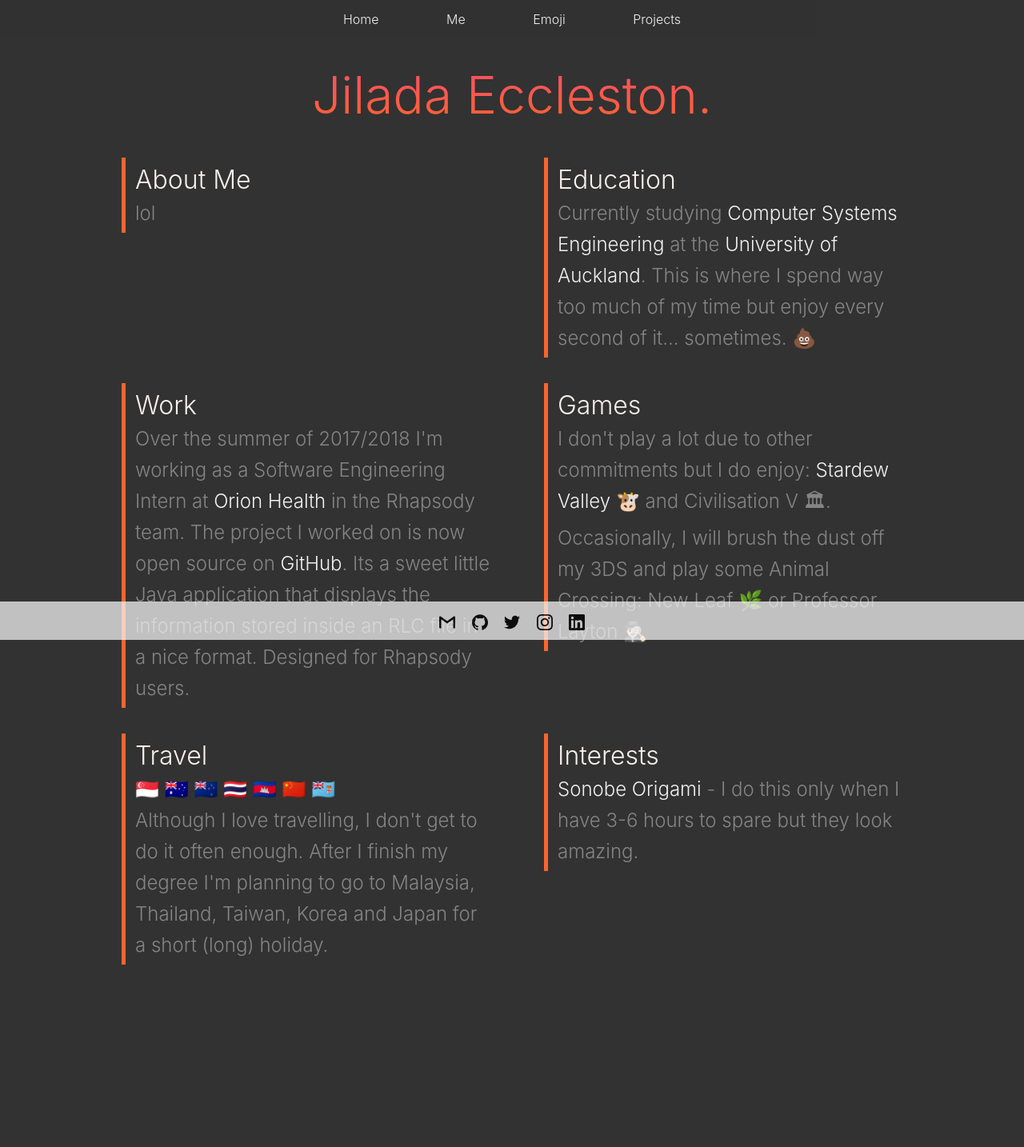
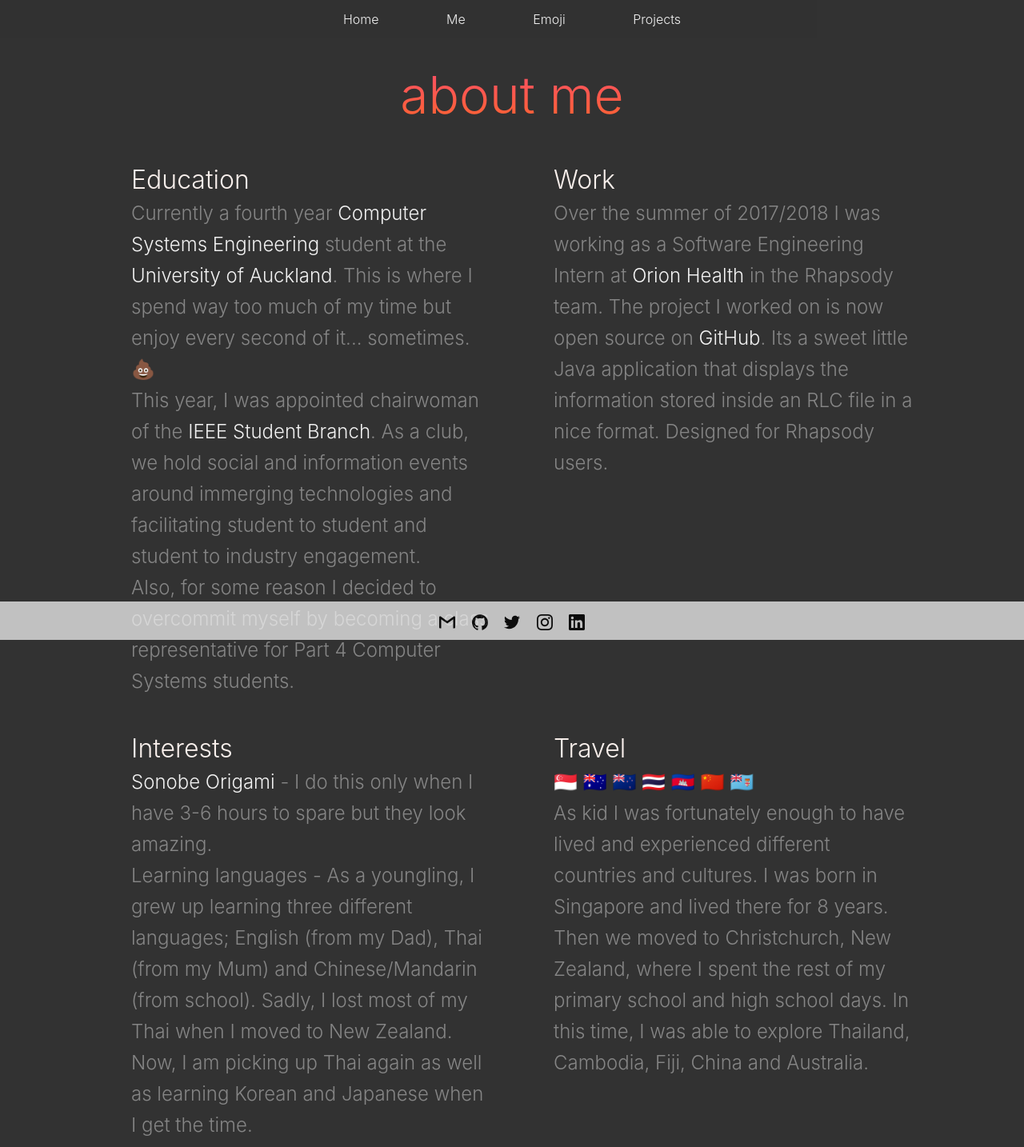
Before and after one commit to jilaada/jilaada.github.io, a plain HTML site: page me.html in a window 1280 px wide. Shown: the top 1434 px of the page at 80% size. Before the commit the page ends 1246 px from the top, so only its background shows below. Drawn offline with Linux system fonts and the light colour scheme.

```diff
--- a/me.html
+++ b/me.html
@@ -25,23 +25,21 @@
           <div class="about-me">
             <div class="title">
               <h1>
-                Jilada Eccleston.
+                about me
               </h1>
             </div>
             <div class="wrapper">
-              <div class="box a">
-                <p class="left-text">
-                  About Me </br>
-                  <span class="small-text">
-                    lol
-                  </span>
-                </p>
-              </div>
               <div class="box b">
                 <p class="left-text">
                   Education </br>
                   <span class="small-text">
-                    Currently studying <a href="http://www.ece.auckland.ac.nz/en/for/future-undergraduates/fu-study-options/be-hons-computer-systems-engineering.html">Computer Systems Engineering</a> at the <a href="https://www.auckland.ac.nz/en.html">University of Auckland</a>. This is where I spend way too much of my time but enjoy every second of it... sometimes. 💩 </br>
+                    Currently a fourth year <a href="http://www.ece.auckland.ac.nz/en/for/future-undergraduates/fu-study-options/be-hons-computer-systems-engineering.html">Computer Systems Engineering</a> student at the <a href="https://www.auckland.ac.nz/en.html">University of Auckland</a>. This is where I spend way too much of my time but enjoy every second of it... sometimes. 💩 </br>
+                  </span>
+                  <span class="small-text">
+                    This year, I was appointed chairwoman of the <a href="http://www.ieeesb.auckland.ac.nz/">IEEE Student Branch</a>. As a club, we hold social and information events around immerging technologies and facilitating student to student and student to industry engagement.</br>
+                  </span>
+                  <span class="small-text">
+                    Also, for some reason I decided to overcommit myself by becoming a class representative for Part 4 Computer Systems students.</br>
                   </span>
                 </p>
               </div>
@@ -49,16 +47,19 @@
                 <p class="left-text">
                   Work </br>
                   <span class="small-text">
-                    Over the summer of 2017/2018 I'm working as a Software Engineering Intern at <a href="https://orionhealth.com/nz/">Orion Health</a> in the Rhapsody team. The project I worked on is now open source on <a href="https://github.com/orionhealth/rlc-analyser">GitHub</a>. Its a sweet little Java application that displays the information stored inside an RLC file in a nice format. Designed for Rhapsody users.
+                    Over the summer of 2017/2018 I was working as a Software Engineering Intern at <a href="https://orionhealth.com/nz/">Orion Health</a> in the Rhapsody team. The project I worked on is now open source on <a href="https://github.com/orionhealth/rlc-analyser">GitHub</a>. Its a sweet little Java application that displays the information stored inside an RLC file in a nice format. Designed for Rhapsody users.
                   </span>
                 </p>
               </div>
               <div class="box d">
-                <p class="left-text">
-                  Games </br>
-                  <span class="small-text">
-                    I don't play a lot due to other commitments but I do enjoy: <a href="https://stardewvalley.net/">Stardew Valley</a> 🐮 and Civilisation V 🏛. Occasionally, I will brush the dust off my 3DS and play some Animal Crossing: New Leaf 🌿 or Professor Layton 🕵🏻‍♀️
-                  </span>
+                 <p class="left-text">
+                    Interests </br>
+                    <span class="small-text">
+                      <a href="https://en.wikipedia.org/wiki/Sonobe">Sonobe Origami</a> - I do this only when I have 3-6 hours to spare but they look amazing.<br>
+                    </span>
+                    <span class="small-text">
+                      Learning languages - As a youngling, I grew up learning three different languages; English (from my Dad), Thai (from my Mum) and Chinese/Mandarin (from school). Sadly, I lost most of my Thai when I moved to New Zealand. Now, I am picking up Thai again as well as learning Korean and Japanese when I get the time.
+                    </span>
                 </p>
               </div>
               <div class="box e">
@@ -66,16 +67,16 @@
                     Travel </br>
                     <span class="small-text">
                     🇸🇬 🇦🇺 🇳🇿 🇹🇭 🇰🇭 🇨🇳 🇫🇯</br>
-                      Although I love travelling, I don't get to do it often enough. After I finish my degree I'm planning to go to Malaysia, Thailand, Taiwan, Korea and Japan for a short (long) holiday.
+                      As kid I was fortunately enough to have lived and experienced different countries and cultures. I was born in Singapore and lived there for 8 years. Then we moved to Christchurch, New Zealand, where I spent the rest of my primary school and high school days. In this time, I was able to explore Thailand, Cambodia, Fiji, China and Australia.
                     </span>
                 </p>
               </div>
               <div class="box f">
                 <p class="left-text">
-                    Interests </br>
-                    <span class="small-text">
-                      <a href="https://en.wikipedia.org/wiki/Sonobe">Sonobe Origami</a> - I do this only when I have 3-6 hours to spare but they look amazing.
-                    </span>
+                  Games </br>
+                  <span class="small-text">
+                    I don't play a lot due to other commitments but I do enjoy: <a href="https://stardewvalley.net/">Stardew Valley</a> and Civilisation V. Occasionally, I will brush the dust off my 3DS and play some Animal Crossing: New Leaf or Professor Layton.
+                  </span>
                 </p>
               </div>
               <div class="box g">
--- a/static/me-style.css
+++ b/static/me-style.css
@@ -71,7 +71,6 @@ a:hover {
 .left-text {
   color: #F9F0EC;
   font-size: 4vmin;
-  border-left: 5px solid #FC642E;
   padding-left: 0.75rem;
 }
 
```
